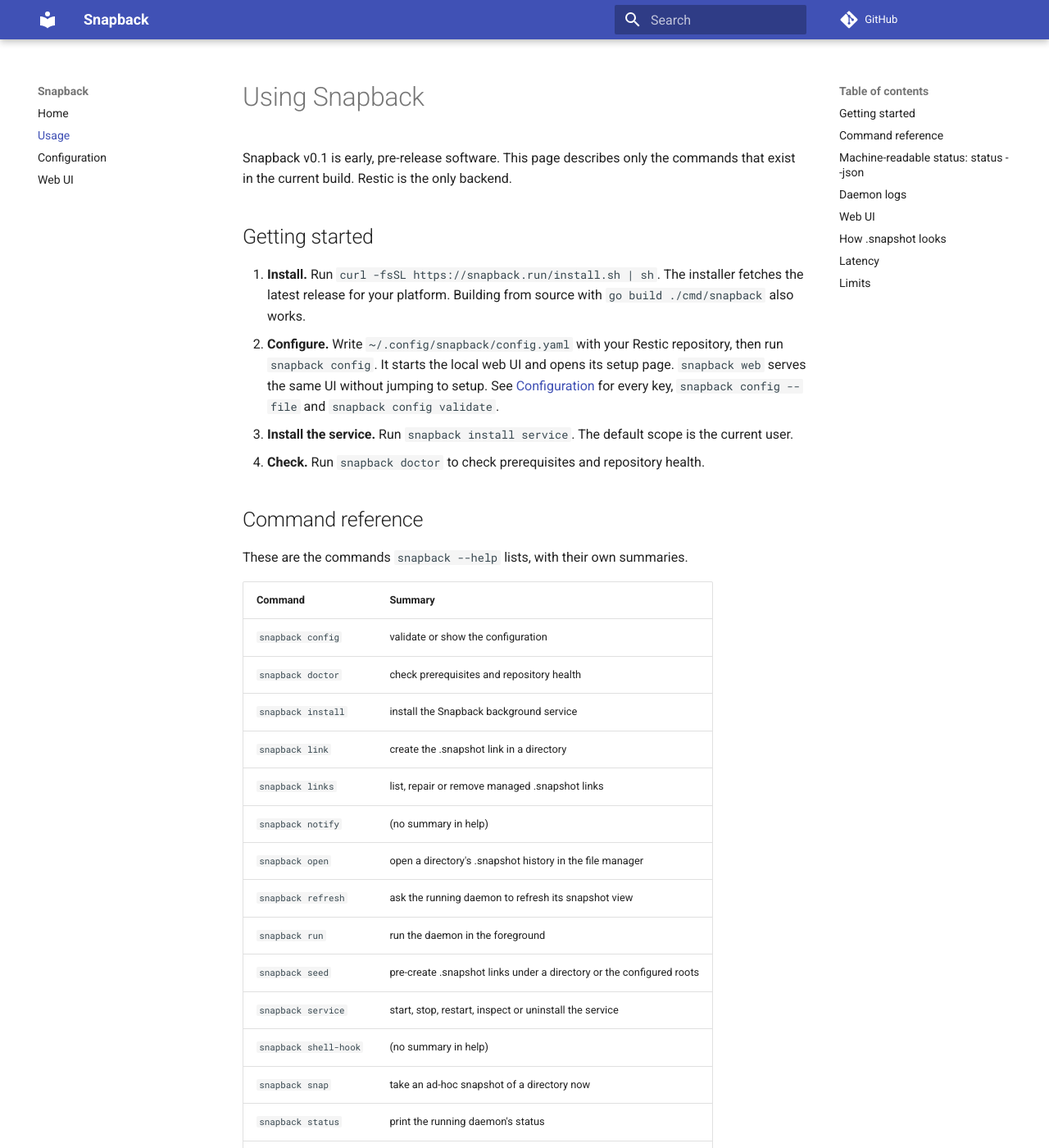
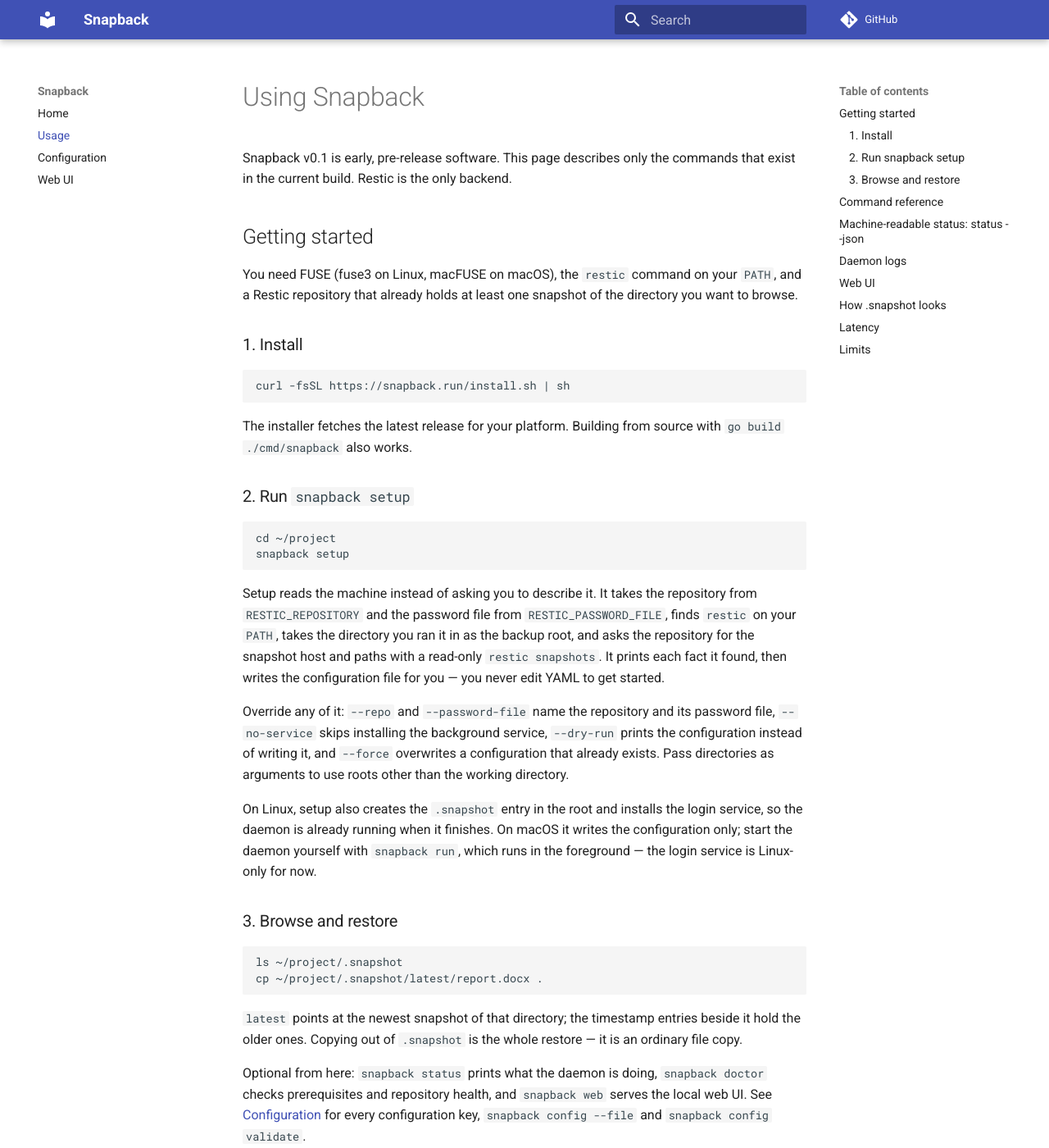
Before and after one commit to adeelahmad/snapback, an MkDocs documentation site: the page built from docs-site/usage.md, in a window 1280 px wide and 1400 px high. Shown: the whole window at 82% size. Built offline with MkDocs 1.6.1 and Material for MkDocs 9.7.7, drawn with Linux system fonts in a browser that asks for light colours; comment, search, counter and statistics services are not loaded; some of the changed text lies outside the part shown.

Commit message:
docs: walk a new user from setup to a restore (S5-16/T2)
The quick start told people to hand-write config.yaml and stopped at the service
install, so it never showed the thing Snapback exists for. It now runs install,
`snapback setup` and a browse-and-restore, says what setup detects and writes,
names its flags, and separates Linux (root linked, login service installed) from
macOS (`snapback run` in the foreground). Also correct the `service` summary to
`status` and list `snapback setup` in the command table.

````diff
--- a/docs-site/usage.md
+++ b/docs-site/usage.md
@@ -5,14 +5,55 @@
 
 ## Getting started
 
-1. **Install.** Run `curl -fsSL https://snapback.run/install.sh | sh`. The installer fetches the
-   latest release for your platform. Building from source with `go build ./cmd/snapback` also works.
-2. **Configure.** Write `~/.config/snapback/config.yaml` with your Restic repository, then run
-   `snapback config`. It starts the local web UI and opens its setup page. `snapback web` serves
-   the same UI without jumping to setup. See [Configuration](configuration.md) for every key,
-   `snapback config --file` and `snapback config validate`.
-3. **Install the service.** Run `snapback install service`. The default scope is the current user.
-4. **Check.** Run `snapback doctor` to check prerequisites and repository health.
+You need FUSE (fuse3 on Linux, macFUSE on macOS), the `restic` command on your `PATH`, and a
+Restic repository that already holds at least one snapshot of the directory you want to browse.
+
+### 1. Install
+
+```
+curl -fsSL https://snapback.run/install.sh | sh
+```
+
+The installer fetches the latest release for your platform. Building from source with
+`go build ./cmd/snapback` also works.
+
+### 2. Run `snapback setup`
+
+```
+cd ~/project
+snapback setup
+```
+
+Setup reads the machine instead of asking you to describe it. It takes the repository from
+`RESTIC_REPOSITORY` and the password file from `RESTIC_PASSWORD_FILE`, finds `restic` on your
+`PATH`, takes the directory you ran it in as the backup root, and asks the repository for the
+snapshot host and paths with a read-only `restic snapshots`. It prints each fact it found, then
+writes the configuration file for you — you never edit YAML to get started.
+
+Override any of it: `--repo` and `--password-file` name the repository and its password file,
+`--no-service` skips installing the background service, `--dry-run` prints the configuration
+instead of writing it, and `--force` overwrites a configuration that already exists. Pass
+directories as arguments to use roots other than the working directory.
+
+On Linux, setup also creates the `.snapshot` entry in the root and installs the login service, so
+the daemon is already running when it finishes. On macOS it writes the configuration only; start
+the daemon yourself with `snapback run`, which runs in the foreground — the login service is
+Linux-only for now.
+
+### 3. Browse and restore
+
+```
+ls ~/project/.snapshot
+cp ~/project/.snapshot/latest/report.docx .
+```
+
+`latest` points at the newest snapshot of that directory; the timestamp entries beside it hold the
+older ones. Copying out of `.snapshot` is the whole restore — it is an ordinary file copy.
+
+Optional from here: `snapback status` prints what the daemon is doing, `snapback doctor` checks
+prerequisites and repository health, and `snapback web` serves the local web UI. See
+[Configuration](configuration.md) for every configuration key, `snapback config --file` and
+`snapback config validate`.
 
 ## Command reference
 
@@ -30,7 +71,8 @@
 | `snapback refresh` | ask the running daemon to refresh its snapshot view |
 | `snapback run` | run the daemon in the foreground |
 | `snapback seed` | pre-create .snapshot links under a directory or the configured roots |
-| `snapback service` | start, stop, restart, inspect or uninstall the service |
+| `snapback service` | start, stop, restart, status or uninstall the service |
+| `snapback setup` | detect this machine and write a working configuration |
 | `snapback shell-hook` | (no summary in help) |
 | `snapback snap` | take an ad-hoc snapshot of a directory now |
 | `snapback status` | print the running daemon's status |
````
